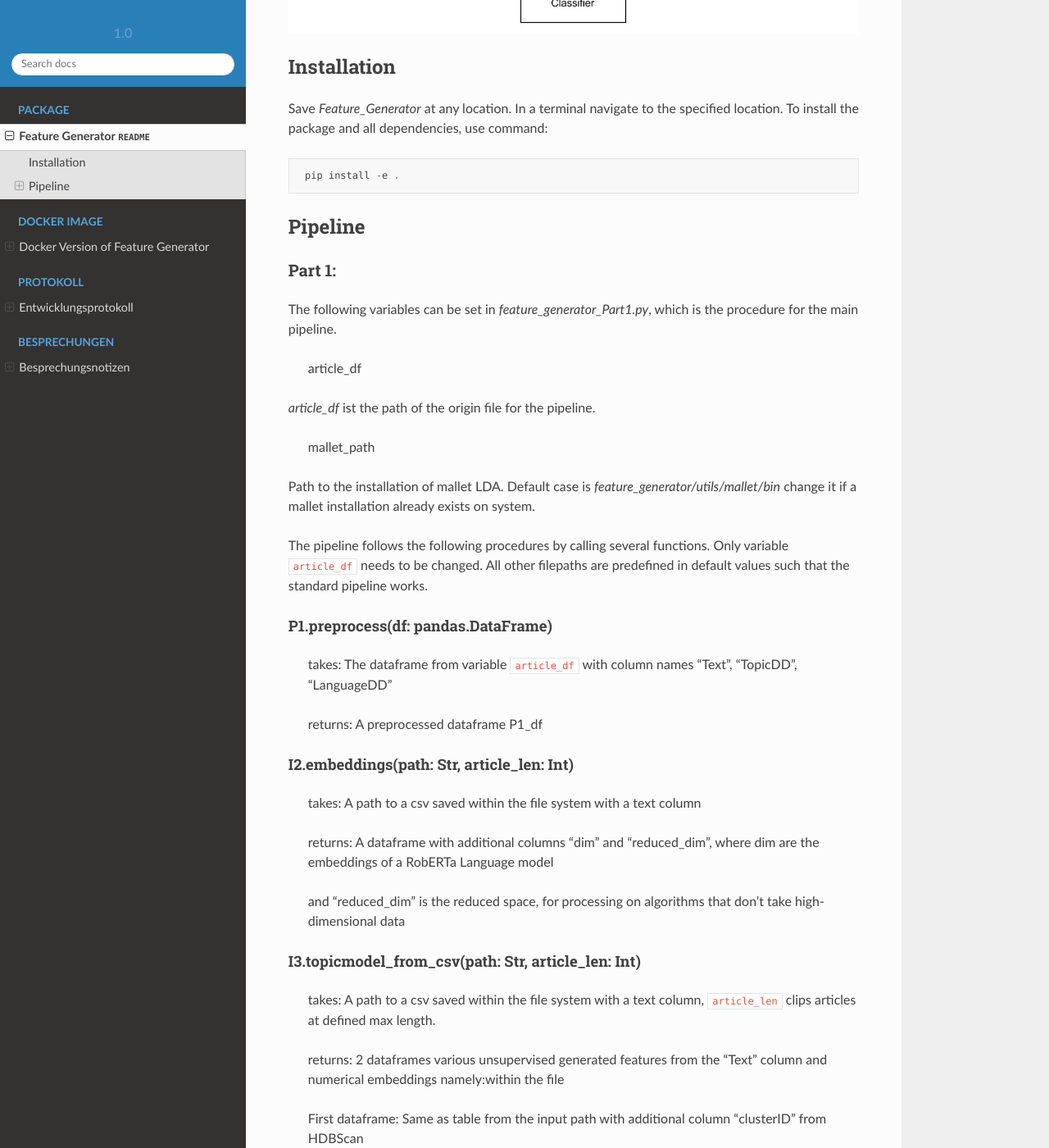
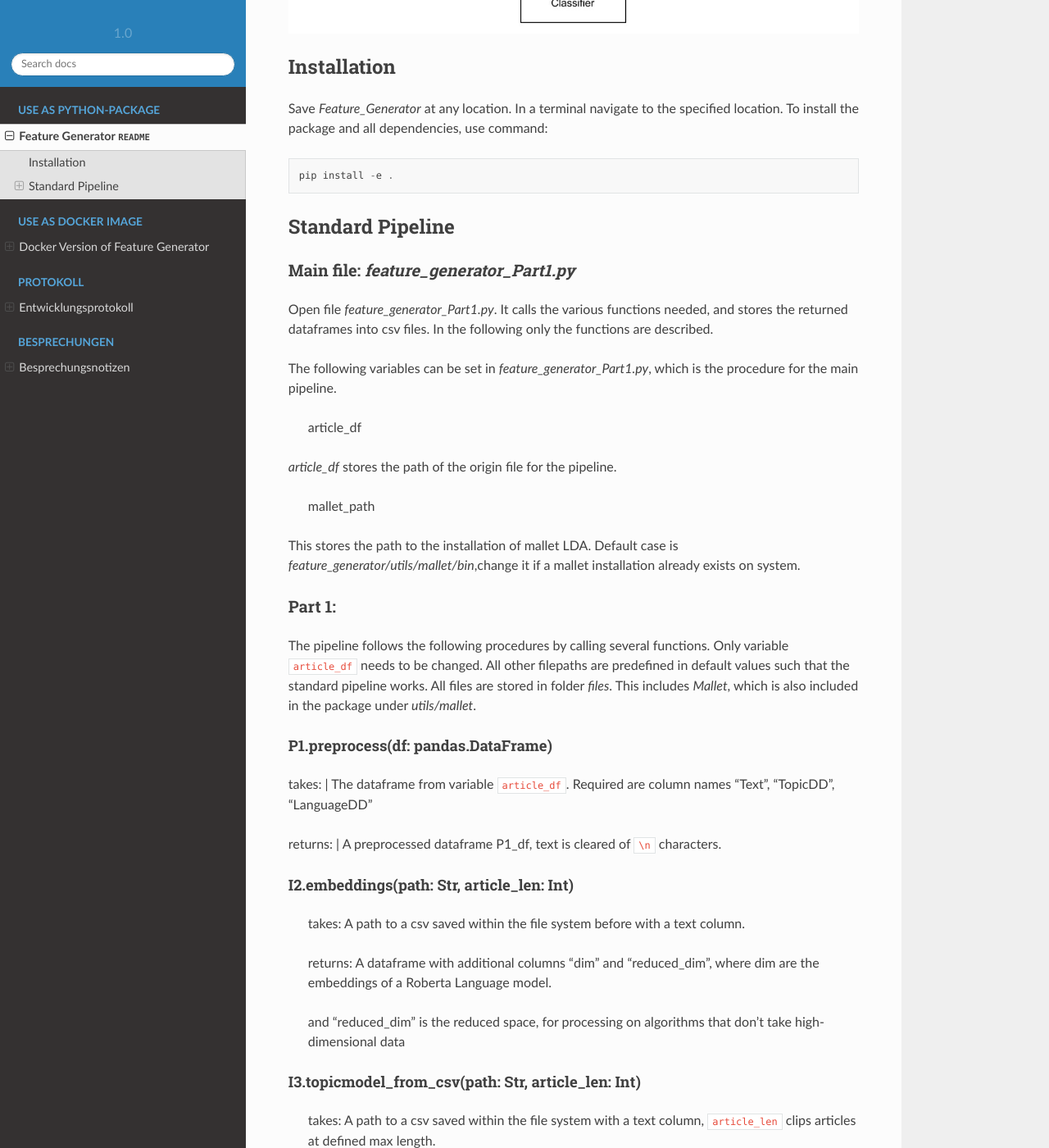
Before and after one commit to klemptner/dokumentation_feature_generator, a Sphinx documentation site: the page built from docs/source/docs/README_V1.md, in a window 1280 px wide and 1400 px high, scrolled down 909 px. Shown: the whole window at 82% size. Built offline with Sphinx 7.4.7 and the Read the Docs theme 2.0.0, drawn with Linux system fonts in a browser that asks for light colours.

Commit message:
changed to table

````diff
--- a/docs/source/docs/README_V1.md
+++ b/docs/source/docs/README_V1.md
@@ -7,36 +7,42 @@
 
 Save _Feature_Generator_ at any location. In a terminal navigate to the specified location. To install the package and all dependencies, use command:
 
-     pip install -e .
+```
+pip install -e .
+```
 
-## Pipeline
+## Standard Pipeline
+### Main file: *feature_generator_Part1.py*
 
-
-### Part 1:
+Open file *feature_generator_Part1.py*. It calls the various functions needed, and stores the returned dataframes into csv files. In the following only the functions are described.
 
 The following variables can be set in *feature_generator_Part1.py*, which is the procedure for the main pipeline.
 
 > article_df
 
-*article_df* ist the path of the origin file for the pipeline.
+*article_df* stores the path of the origin file for the pipeline.
 
 > mallet_path
 
-Path to the installation of mallet LDA. Default case is _feature_generator/utils/mallet/bin_ change it if a mallet installation already exists on system.
+This stores the path to the installation of mallet LDA. Default case is *feature_generator/utils/mallet/bin*,change it if a mallet installation already exists on system.
 
-The pipeline follows the following procedures by calling several functions. Only variable `article_df` needs to be changed. All other filepaths are predefined in default values such that the standard pipeline works.
+### Part 1:
+
+The pipeline follows the following procedures by calling several functions. Only variable `article_df` needs to be changed. All other filepaths are predefined in default values such that the standard pipeline works. All files are stored in folder *files*. This includes *Mallet*, which is also included in the package under *utils/mallet*.
 
 #### P1.preprocess(df: pandas.DataFrame)
 
-> takes: The dataframe from variable `article_df` with column names "Text", "TopicDD", "LanguageDD"
->
-> returns: A preprocessed dataframe P1_df
+takes: | The dataframe from variable `article_df`. Required are column names "Text", "TopicDD", "LanguageDD"
+
+returns: | A preprocessed dataframe P1_df, text is cleared of `\n` characters.
+
+
 
 
 #### I2.embeddings(path: Str, article_len: Int)
-> takes: A path to a csv saved within the file system with a text column
+> takes: A path to a csv saved within the file system before with a text column.
 >
-> returns: A dataframe with additional columns "dim" and "reduced_dim", where dim are the embeddings of a RobERTa Language model
+> returns: A dataframe with additional columns "dim" and "reduced_dim", where dim are the embeddings of a Roberta Language model.
 >
 > and "reduced_dim" is the reduced space, for processing on algorithms that don't take high-dimensional data
 
--- a/docs/source/index.rst
+++ b/docs/source/index.rst
@@ -3,15 +3,16 @@
 
 .. toctree::
     :maxdepth: 4
-    :caption: Package
+    :caption: Use as Python-Package
 
     docs/README_V1
 
 
 
 .. toctree::
+    :hidden:
     :maxdepth: 4
-    :caption: Docker Image
+    :caption: Use as Docker Image
 
     docs/README_app
 
````
